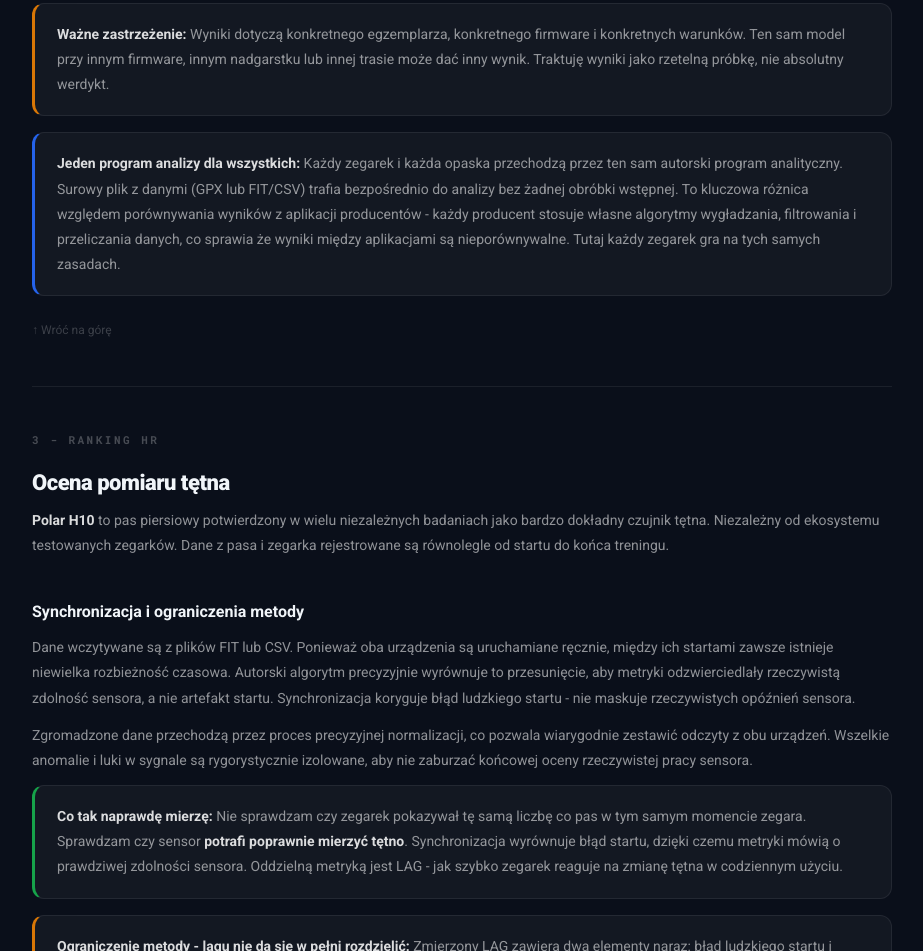
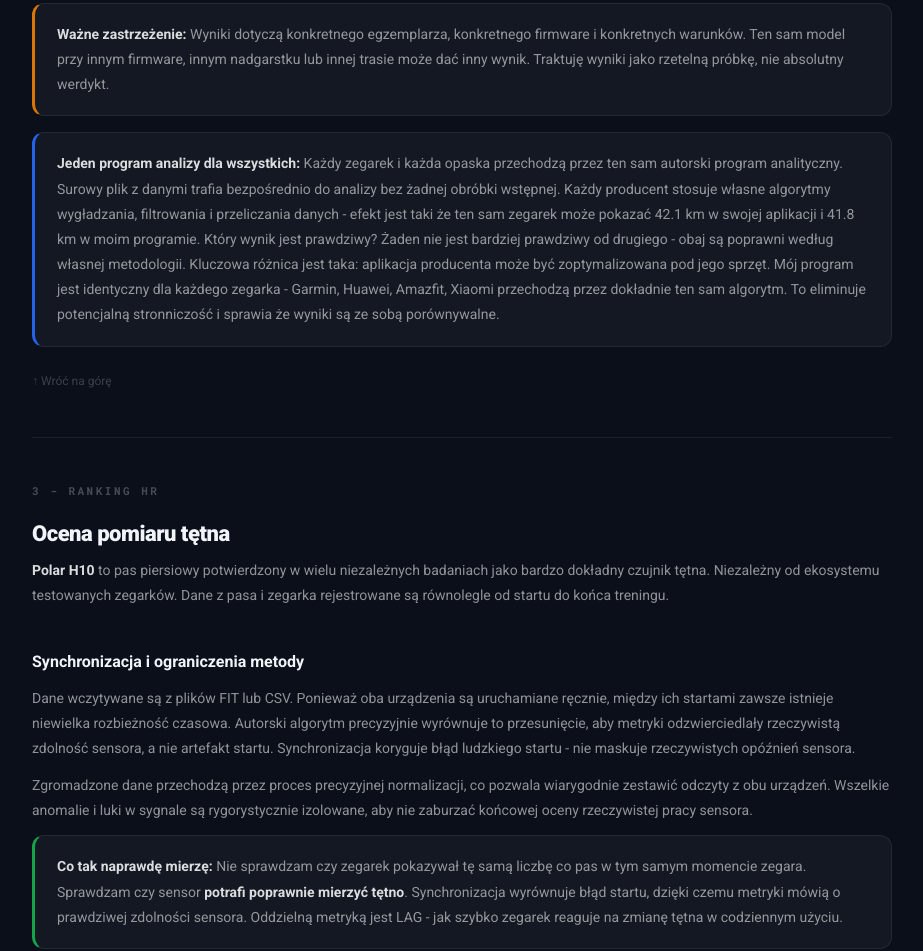
Before and after one commit to UnaxTech/UnaxTech_metedologia_HR_GPS, a plain HTML site: page index.html in a window 1280 px wide. Shown: the part 1509-2460 px from the top of the page, without its empty margins (178-1101 px from the left). Drawn offline with Linux system fonts and the light colour scheme.

Commit message:
Update index.html

```diff
--- a/index.html
+++ b/index.html
@@ -137,7 +137,7 @@
   </div>
 
   <div class="info-box blue">
-    <p><strong>Jeden program analizy dla wszystkich:</strong> Każdy zegarek i każda opaska przechodzą przez ten sam autorski program analityczny. Surowy plik z danymi (GPX lub FIT/CSV) trafia bezpośrednio do analizy bez żadnej obróbki wstępnej. To kluczowa różnica względem porównywania wyników z aplikacji producentów - każdy producent stosuje własne algorytmy wygładzania, filtrowania i przeliczania danych, co sprawia że wyniki między aplikacjami są nieporównywalne. Tutaj każdy zegarek gra na tych samych zasadach.</p>
+    <p><strong>Jeden program analizy dla wszystkich:</strong> Każdy zegarek i każda opaska przechodzą przez ten sam autorski program analityczny. Surowy plik z danymi trafia bezpośrednio do analizy bez żadnej obróbki wstępnej. Każdy producent stosuje własne algorytmy wygładzania, filtrowania i przeliczania danych - efekt jest taki że ten sam zegarek może pokazać 42.1 km w swojej aplikacji i 41.8 km w moim programie. Który wynik jest prawdziwy? Żaden nie jest bardziej prawdziwy od drugiego - obaj są poprawni według własnej metodologii. Kluczowa różnica jest taka: aplikacja producenta może być zoptymalizowana pod jego sprzęt. Mój program jest identyczny dla każdego zegarka - Garmin, Huawei, Amazfit, Xiaomi przechodzą przez dokładnie ten sam algorytm. To eliminuje potencjalną stronniczość i sprawia że wyniki są ze sobą porównywalne.</p>
   </div>
   <a class="back-to-top" href="#top">↑ Wróć na górę</a>
 
```
